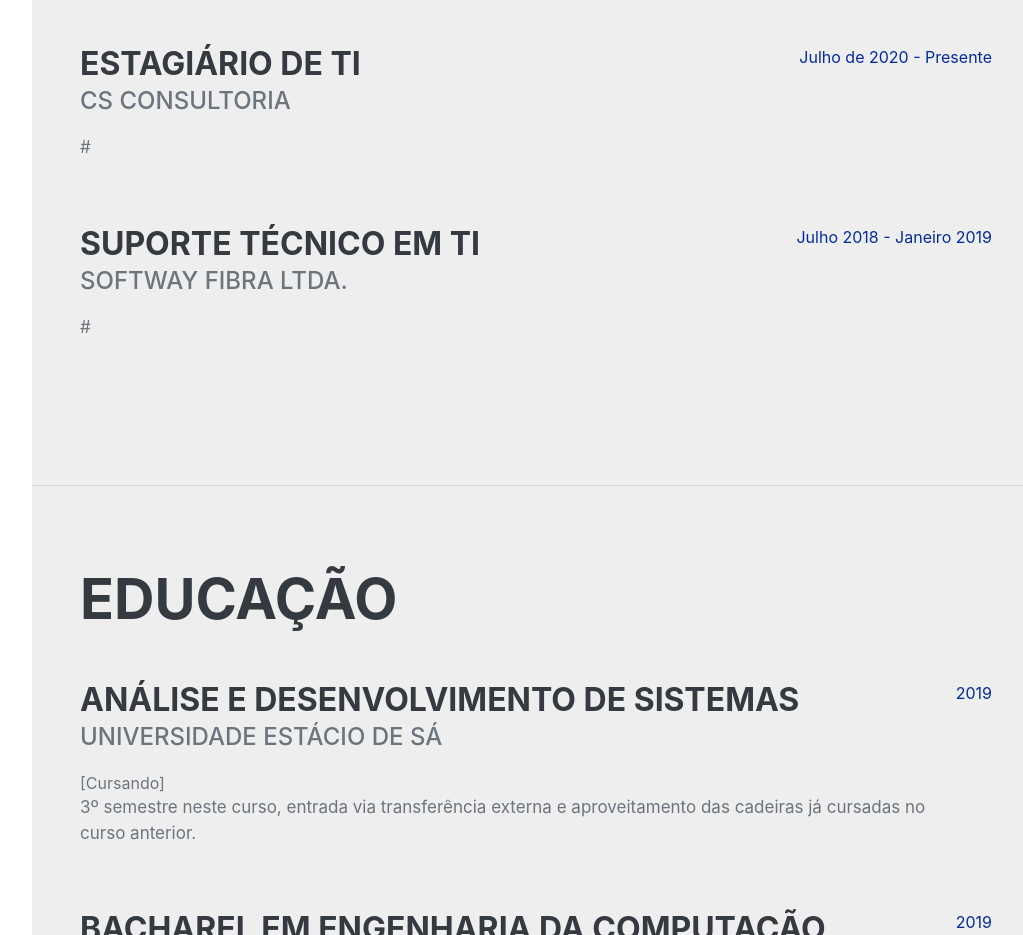
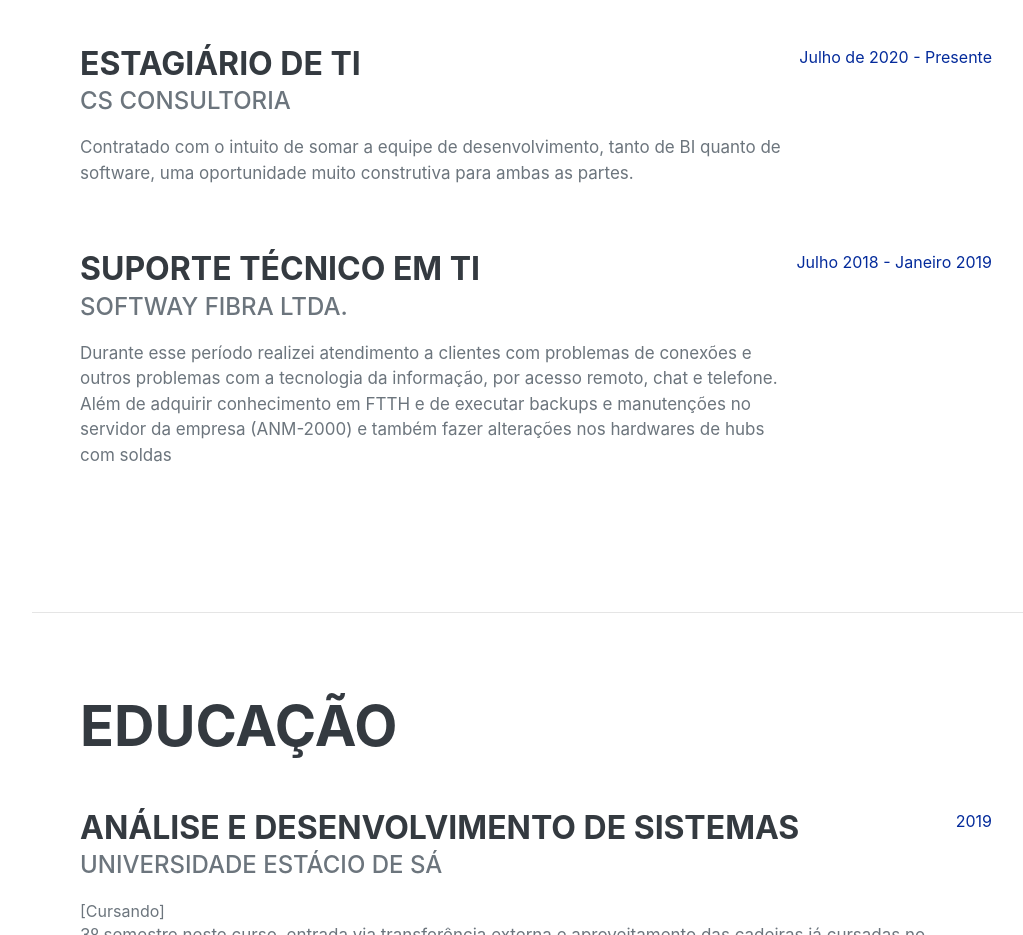
Before and after one commit to Flipe-TI/Flipe-TI.github.io, a plain HTML site: page index.html in a window 1280 px wide. Shown: the part 1182-2117 px from the top of the page, without its empty margins (240-1263 px from the left). Drawn offline with nearby package versions, Linux system fonts and the light colour scheme; a web font is replaced by a local one.

Commit message:
Experiences finish

```diff
--- a/index.html
+++ b/index.html
@@ -74,7 +74,7 @@
                         <div class="flex-grow-1">
                             <h3 class="mb-0">Estagiário de TI</h3>
                             <div class="subheading mb-3">CS Consultoria</div>
-                            <p>#</p>
+                            <p>Contratado com o intuito de somar a equipe de desenvolvimento, tanto de BI quanto de software, uma oportunidade muito construtiva para ambas as partes.</p>
                         </div>
                         <div class="flex-shrink-0"><span class="text-primary">Julho de 2020 - Presente</span></div>
                     </div>
@@ -82,7 +82,12 @@
                         <div class="flex-grow-1">
                             <h3 class="mb-0">Suporte Técnico em TI</h3>
                             <div class="subheading mb-3">Softway fibra LTDA.</div>
-                            <p>#</p>
+                            <p>Durante esse período realizei atendimento a clientes com problemas
+                                de conexões e outros problemas com a tecnologia da informação, por
+                                acesso remoto, chat e telefone. Além de adquirir conhecimento em
+                                FTTH e de executar backups e manutenções no servidor da empresa
+                                (ANM-2000) e também fazer alterações nos hardwares de hubs com
+                                soldas</p>
                         </div>
                         <div class="flex-shrink-0"><span class="text-primary">Julho 2018 - Janeiro 2019</span></div>
                     </div>
```
Also changed, not shown: css/styles.css.
